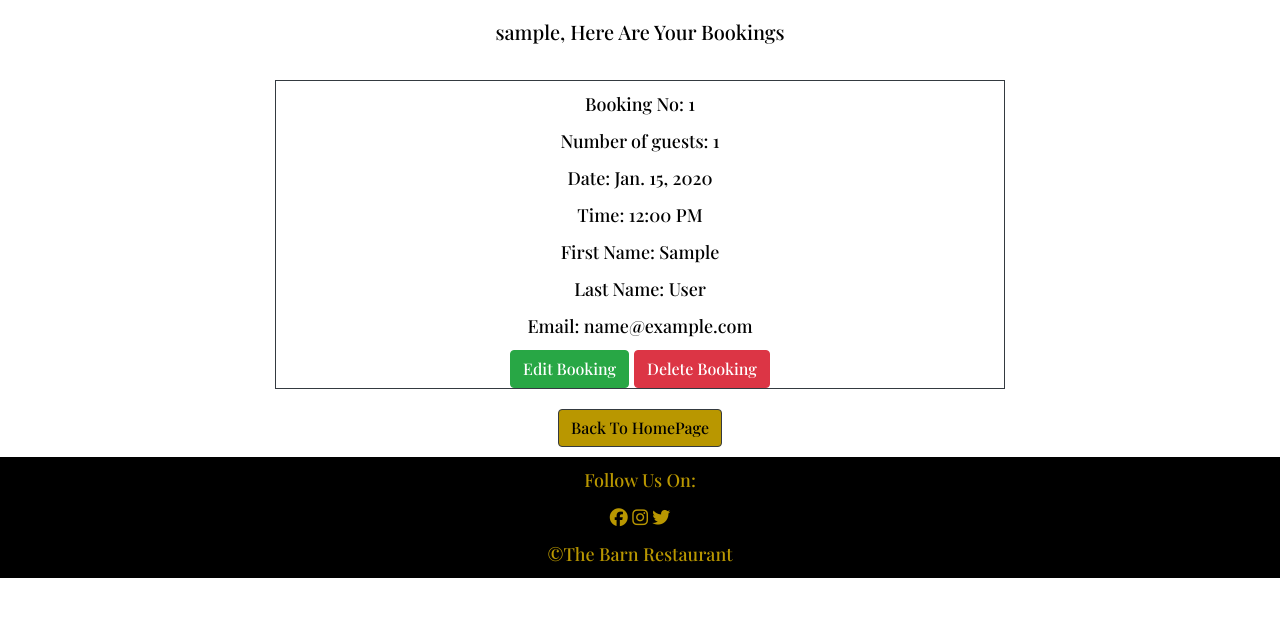
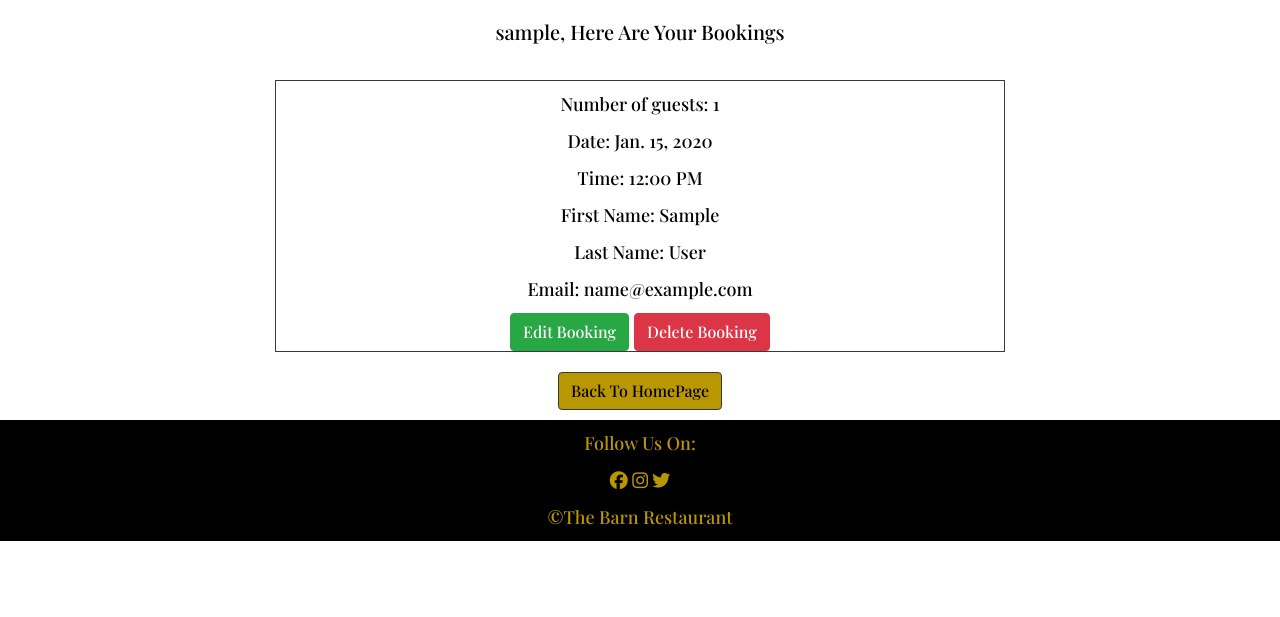
Before and after one commit to K-JC/The_Barn, a Django app: page /my_booking/ in a window 1280 px wide. Shown: the part 52-669 px from the top of the page. Run offline with Django 3.2, Linux system fonts and the light colour scheme; a user stored in the database is signed in; tables that the repository leaves empty hold one stand-in row (values such as "Sample post"); some libraries are stand-ins or nearby versions.

Commit message:
continue to change view code

```diff
--- a/bookingsystem/views.py
+++ b/bookingsystem/views.py
@@ -45,11 +45,11 @@ class MakeBooking(LoginRequiredMixin, generic.CreateView):
     def get_success_url(self):
         return reverse('thankyou')
 
-    def booking_add(request):
+    def booking_add(self, request):
         if request.method == 'POST':
             if form.is_valid:
-                booking = form.save()
-                booking.user = request.user
+                booking = form.save(commit=False)
+                booking.user = self.request.user
                 booking.save()
             return redirect('thankyou')
         else:
@@ -59,11 +59,13 @@ class MakeBooking(LoginRequiredMixin, generic.CreateView):
 
 
 # Viewing any bookings made via the my_booking page
+ #id=request.user.id hides the booking for
 
 def ViewBooking(request):
-    #id=request.user.id hides the booking for
-    bookings = GuestBooking.objects.filter()
-    context = {'bookings': bookings}
+    if request.user.is_authenticated:
+        bookings = GuestBooking.objects.filter()
+        context = {'bookings': bookings}
+
     return render(request, 'my_booking.html', context)
 
 
@@ -77,6 +79,7 @@ class BookingEdit(LoginRequiredMixin, generic.UpdateView):
 
 
 
+
 # This class will allow for the user to delete their booking and be redirected to my_booking page
 
 class BookingDelete(LoginRequiredMixin, generic.DeleteView):
--- a/templates/my_booking.html
+++ b/templates/my_booking.html
@@ -4,6 +4,7 @@
 
 <!--my booking section-->
 <section id="user-booking">
+
     <h5>{{ user.username }}, Here Are Your Bookings </h5>
 
 <div class="container">
@@ -12,9 +13,8 @@
 <!--booking in bookings-->
 
         {% for booking in bookings %}
-<form>
+
         <div class="border border-dark">
-        <p>Booking No: {{booking.id}}</p>
         <p>Number of guests: {{ booking.guest }}</p>
         <p>Date: {{ booking.day }}</p>
         <p>Time: {{ booking.time }}</p>
@@ -33,9 +33,8 @@
 
        {% endfor %}
 
-</form>
+
 <div class="bookingbutton">
-
 <a href="{% url 'home' %}" class="btn btn-dark">Back To HomePage</a>
 </div>
 </div>
```
